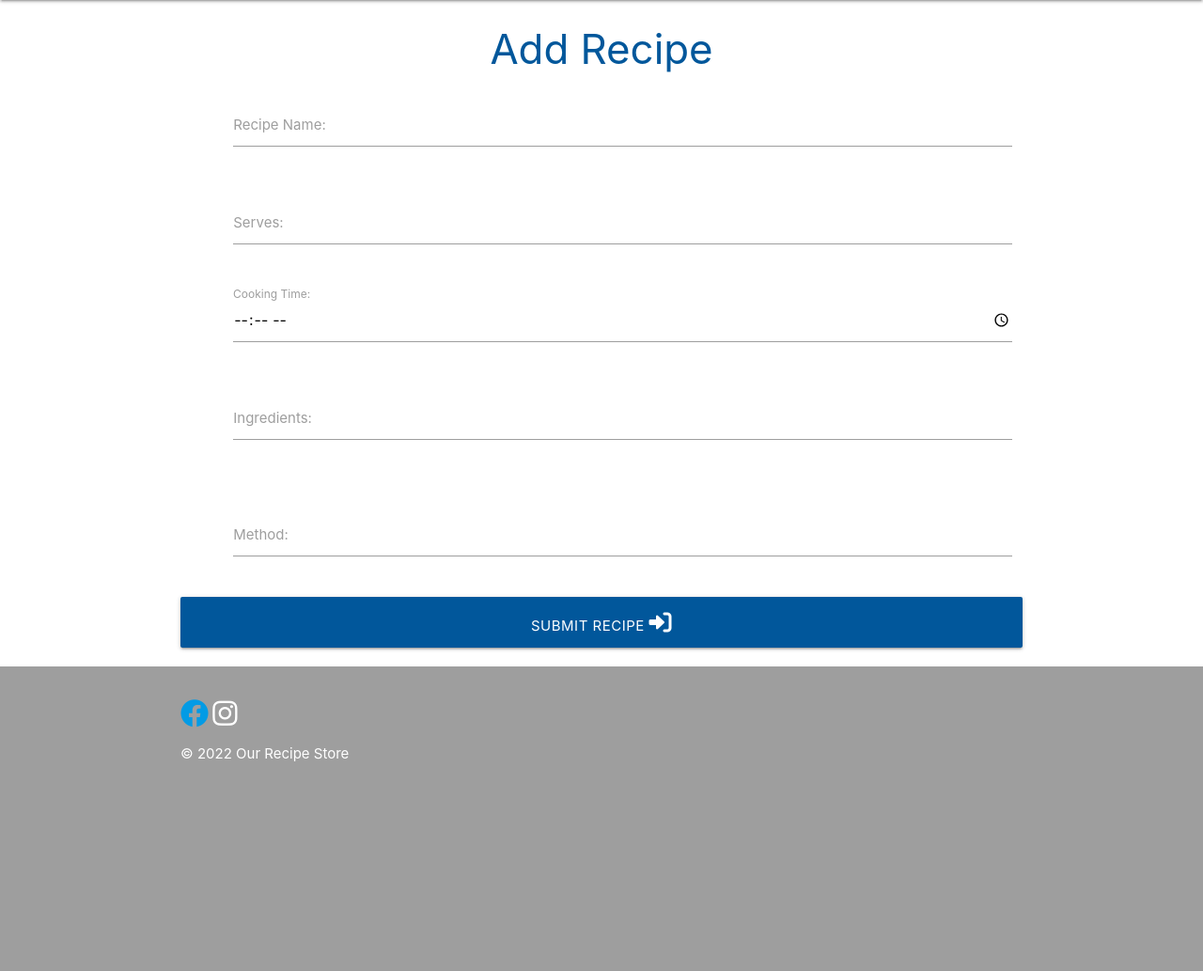
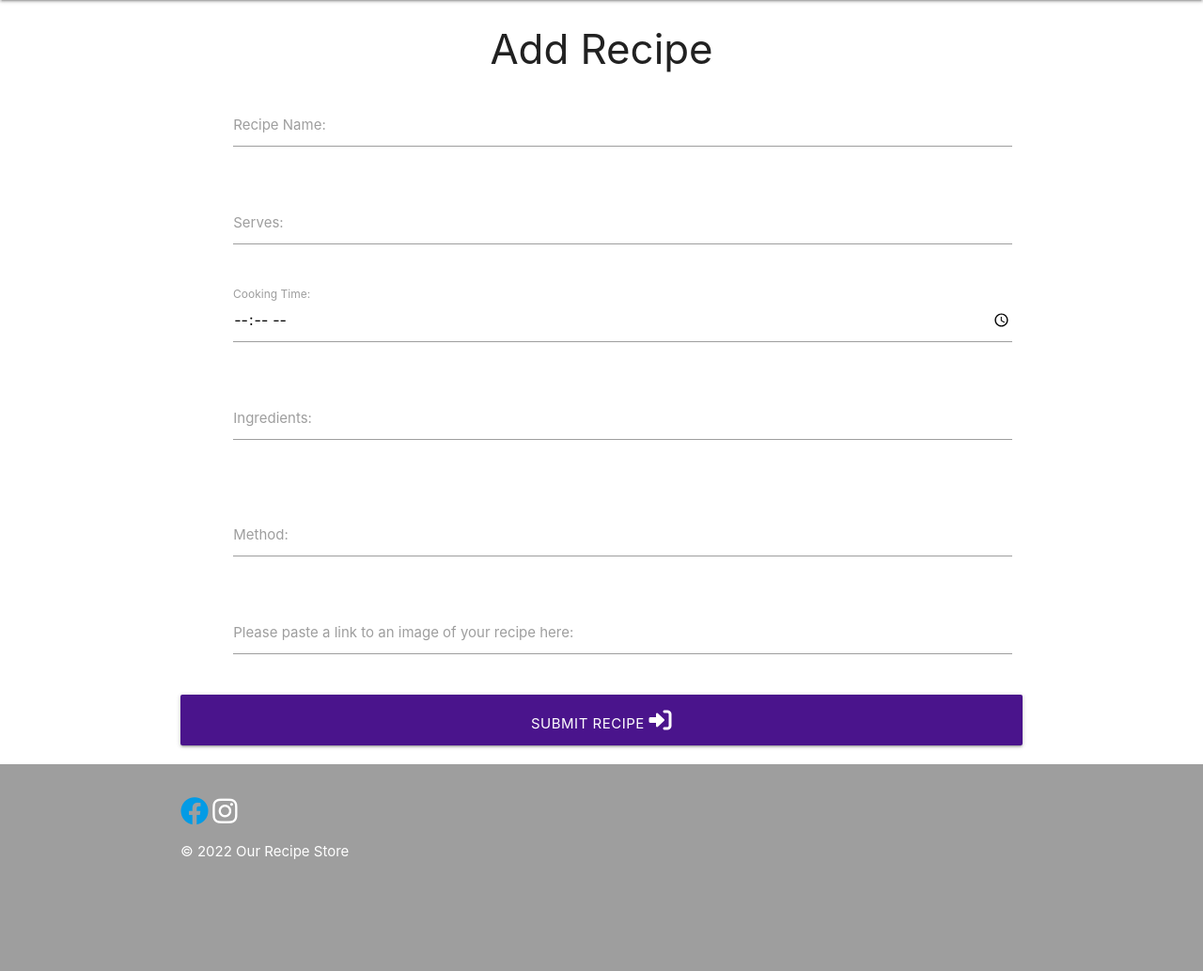
Before and after one commit to RhiH/recipe_store, a Flask app: page /add_recipe in a window 1280 px wide. Shown: the part 64-1097 px from the top of the page at 94% size. Before the commit the page ends 874 px from the top, so only its background shows below. Run offline with Flask 2, Linux system fonts and the light colour scheme; some libraries are stand-ins or nearby versions.

Commit message:
amend add_recipe styling

```diff
--- a/templates/add_recipe.html
+++ b/templates/add_recipe.html
@@ -1,36 +1,36 @@
 {% extends "base.html" %}
 {% block content %}
 
-    <h3 class="light-blue-text text-darken-4 center-align">Add Recipe</h3>
+    <h3 class="center-align">Add Recipe</h3>
 
     <div class="row">
         <form class="col s12" method="POST" action="{{ url_for('add_recipe') }}">
             <div class="row">
                 <div class="input-field col s12">
-                    <i class="prefix light-blue-text text-darken-4"></i>
+                    <i class="prefix"></i>
                     <input id="recipe_name" name="recipe_name" type="text" class="validate" required>
                     <label for="recipe_name">Recipe Name:</label>
                 </div>
             </div>
             <div class="row">
                 <div class="input-field col s12">
-                    <i class="prefix light-blue-text text-darken-4"></i>
+                    <i class="prefix"></i>
                     <input id="serves" name="serves" type="text" class="validate" required>
                     <label for="serves">Serves:</label>
                 </div>
             </div>
             <div class="row">
                 <div class="input-field col s12">
-                    <i class="prefix light-blue-text text-darken-4"></i>
+                    <i class="prefix"></i>
                     <input id="cooking_time" name="cooking_time" type="time" class="validate" required>
                     <label for="cooking_time">Cooking Time:</label>
                 </div>
             </div>
             <div class="row">
                 <div class="input-field col s12">
-                        <i class="prefix light-blue-text text-darken-4"></i>
+                        <i class="prefix"></i>
                         <input id="ingredients" name="ingredients" minlength="5"
-                                maxlength="500" textarea id="ingredients" class="materialize-textarea validate"
+                                maxlength="500" type="text" textarea id="ingredients" class="materialize-textarea validate"
                                 required></textarea>
                         <label for="ingredients">Ingredients:</label>
                     </div>
@@ -38,16 +38,25 @@
             </div>
             <div class="row">
                     <div class="input-field col s12">
-                        <i class="prefix light-blue-text text-darken-4"></i>
+                        <i class="prefix"></i>
                         <input id="method" name="method" minlength="5"
-                            maxlength="1000" textarea id="method" class="materialize-textarea validate"
+                            maxlength="1000" type="text" textarea id="method" class="materialize-textarea validate"
                             required></textarea>
                         <label for="method">Method:</label>
                     </div>
                 </div>
             </div>
             <div class="row">
-                <button type="submit" class="col s12 btn-large light-blue darken-4 text-shadow">
+                <div class="input-field col s12">
+                    <i class="prefix"></i>
+                    <input id="link" name="link"
+                        maxlength="1000" type="url" required>
+                    <label for="link">Please paste a link to an image of your recipe here:</label>
+                </div>
+            </div>
+        </div>
+            <div class="row">
+                <button type="submit" class="col s12 btn-large #4a148c purple darken-4 text-shadow">
                     Submit Recipe <i class="fas fa-sign-in-alt"></i>
                 </button>
             </div>
```
